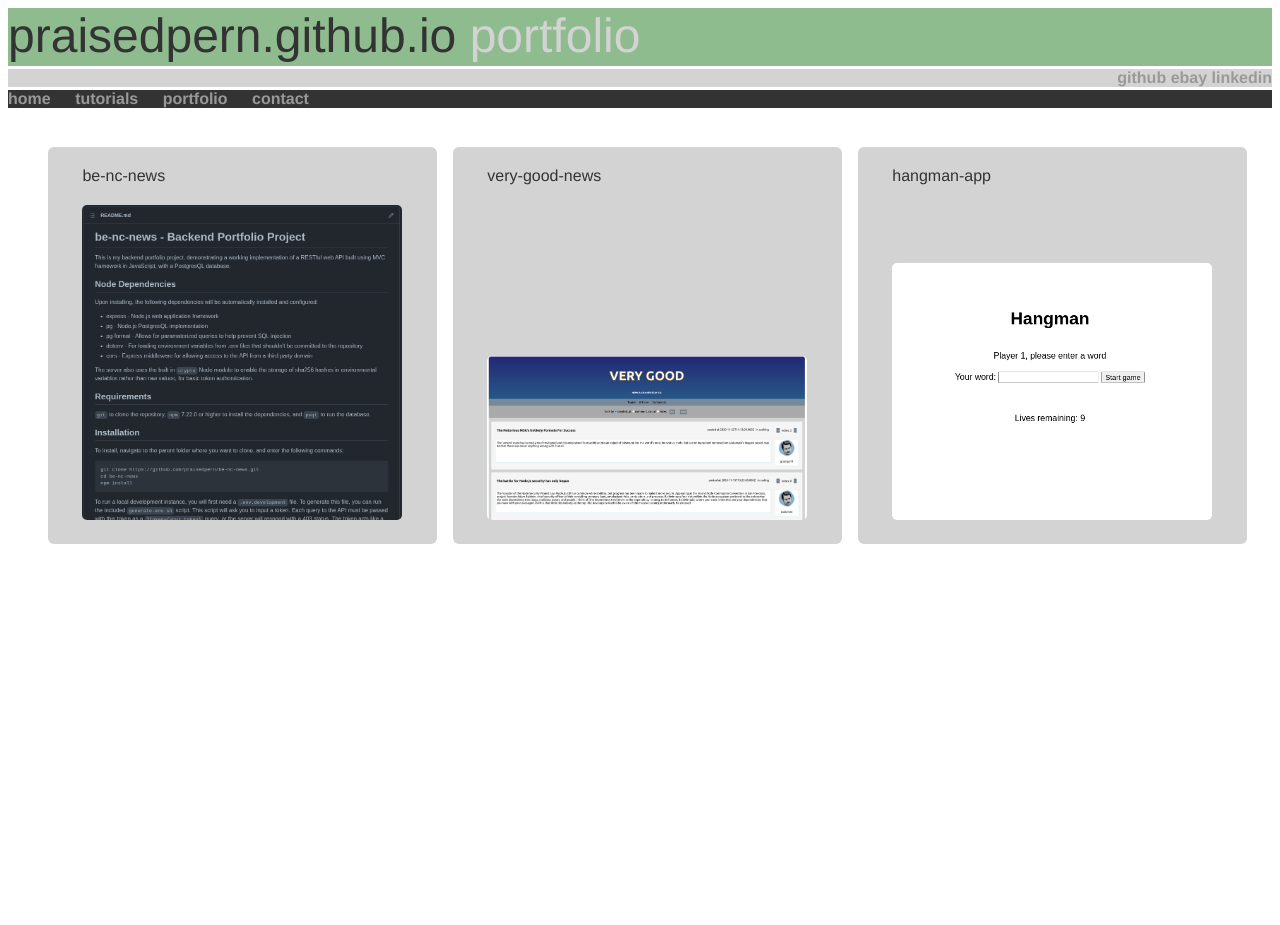
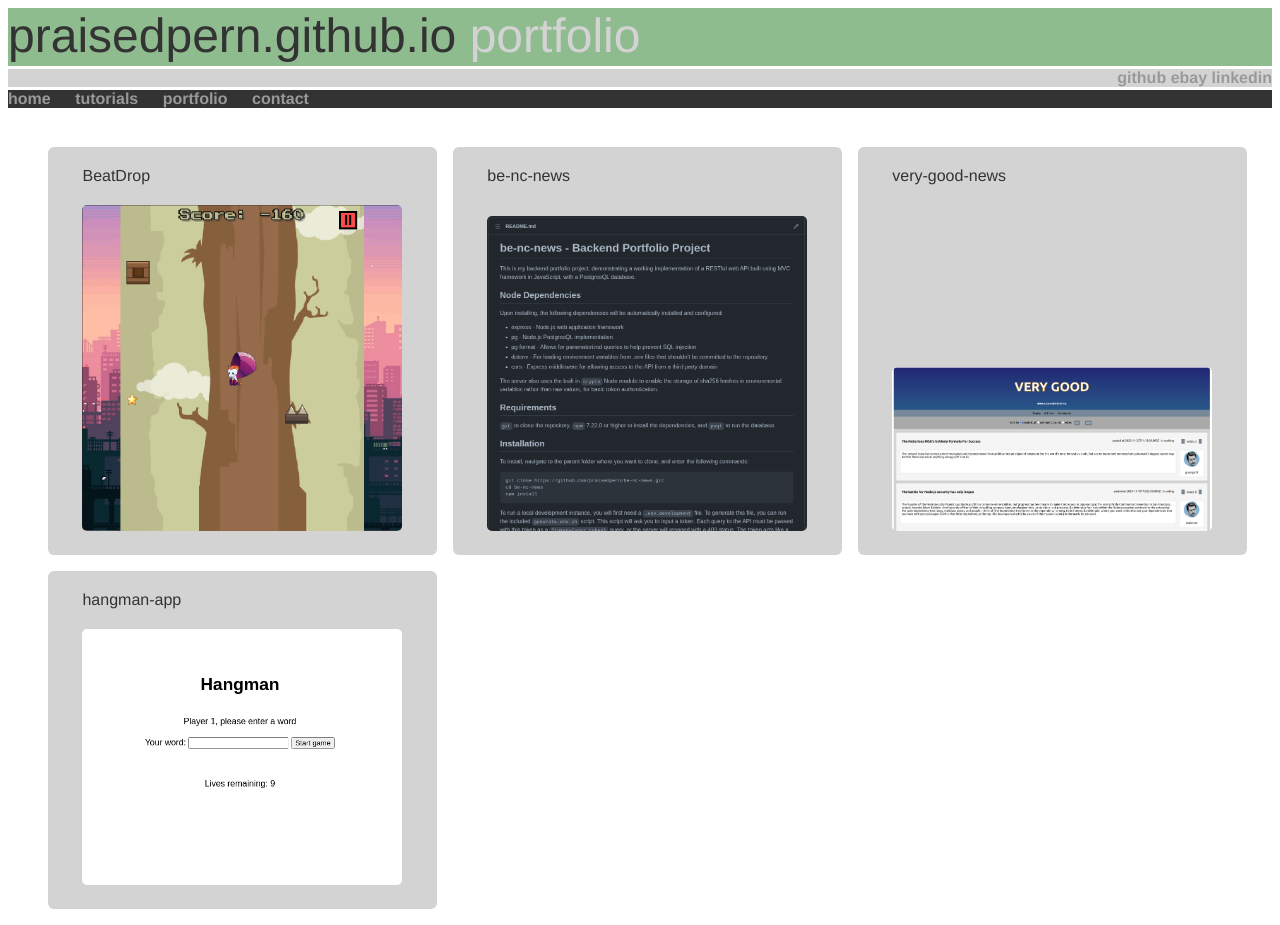
Before and after one commit to praisedpern/praisedpern.github.io, a Jekyll site: the page built from portfolio.md, in a window 1280 px wide. Built offline with Jekyll 4.4.1, drawn with Linux system fonts in a browser that asks for light colours; before the commit the page ends 900 px from its top, so only the background shows below that.

```diff
--- a/portfolio.md
+++ b/portfolio.md
@@ -3,6 +3,7 @@ layout: menu
 title: Portfolio
 ---
 
+-   [BeatDrop](https://github.com/BeatDropNC/BeatDrop)[![BeatDrop](./public/beat-drop.png)](https://github.com/BeatDropNC/BeatDrop)
 -   [be-nc-news](https://github.com/praisedpern/be-nc-news/)[![be-nc-news](./public/be-nc-news.png)](https://github.com/praisedpern/be-nc-news/)
 -   [very-good-news](https://very-good-news.netlify.app)[![very-good-news](./public/very-good-news.png)](https://very-good-news.netlify.app)
 -   [hangman-app](https://praisedpern.github.io/fe-tiny-react-apps/)[![hangman-app](./public/hangman-app.png)](https://praisedpern.github.io/fe-tiny-react-apps/)
```
Also changed, not shown: public/beat-drop.png (added).
